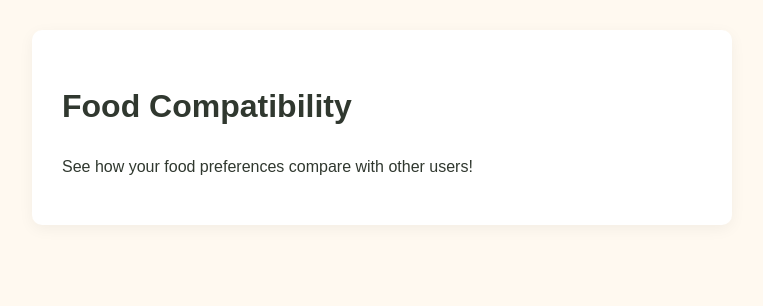
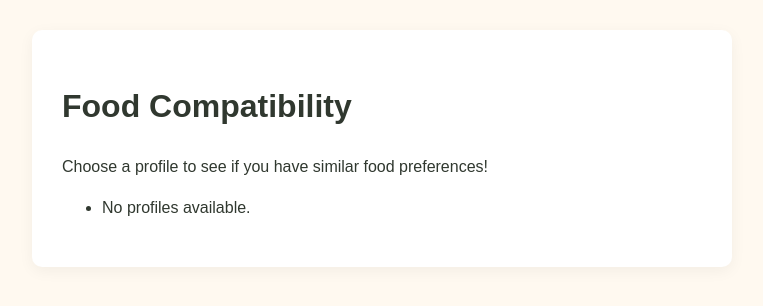
Before and after one commit to carolinecroft/foodies, a Django app: page /matching/compatibility/ in a window 1280 px wide. Shown: the part 86-392 px from the top of the page, without its empty margins (258-1021 px from the left). Run offline with Django 5.2, Linux system fonts and the light colour scheme; the visitor is signed in with stand-in values (Sample User, id 1); data comes from the database, SQL or seed files in the repository.

Commit message:
Created url connection, set up compatibility view, and set up compatibility.html

```diff
--- a/matching/templates/matching/compatibility.html
+++ b/matching/templates/matching/compatibility.html
@@ -5,6 +5,29 @@
 {% block content %}
 
 <h1>Food Compatibility</h1>
-<p>See how your food preferences compare with other users!</p>
+<p>Choose a profile to see if you have similar food preferences!</p>
+
+<ul>
+    {% for profile in profiles %}
+    <li>
+        <a href="{% url 'compatibility_detail' profile.id %}">
+            Compare with {{ profile.name }}
+        </a>
+    </li>
+    {% empty %}
+    <li>No profiles available.</li>
+    {% endfor %}
+</ul>
+
+{% if other_profile %}
+    <h2>Compatibility with {{ other_profile.name }}</h2>
+
+    {% if compatibility_score != None %}
+        <p>Your compatibility score: {{ compatibility_score }}%</p>
+    {% else %}
+        <p>{{ compatibility.reason }}</p>
+        <p>Both people need saved food preferences to compare.</p>
+    {% endif %}
+{% endif %}
 
 {% endblock content %}
--- a/matching/urls.py
+++ b/matching/urls.py
@@ -6,4 +6,5 @@ urlpatterns = [
     path('matches/', views.matches, name='matches'),
     path('matches/<int:match_id>/', views.match_detail, name='match_detail'),
     path('compatibility/', views.compatibility, name='compatibility'),
+    path('compatibility/<int:profile_id>/', views.compatibility, name='compatibility_detail'),
 ]
--- a/matching/views.py
+++ b/matching/views.py
@@ -1,6 +1,8 @@
 from django.shortcuts import render, get_object_or_404
 from django.contrib.auth.decorators import login_required
 from django.db.models import Q
+from accounts.models import Profile
+from .services import calculate_food_compatibility
 
 from .models import Match
 
@@ -61,5 +63,21 @@ def match_detail(request, match_id):
 
 
 @login_required
-def compatibility(request):
-    return render(request, 'matching/compatibility.html')
+def compatibility(request, profile_id=None):
+    profiles = (
+        Profile.objects.exclude(user=request.user)
+        .select_related("user")
+    )
+
+    other_profile = None
+    result = None
+
+    if profile_id is not None:
+        other_profile = get_object_or_404(profiles, pk=profile_id)
+        result = calculate_food_compatibility(request.user, other_profile.user)
+
+    return render(request, 'matching/compatibility.html', {
+        "profiles": profiles,
+        "other_profile": other_profile,
+        "result": result,
+    })
```
